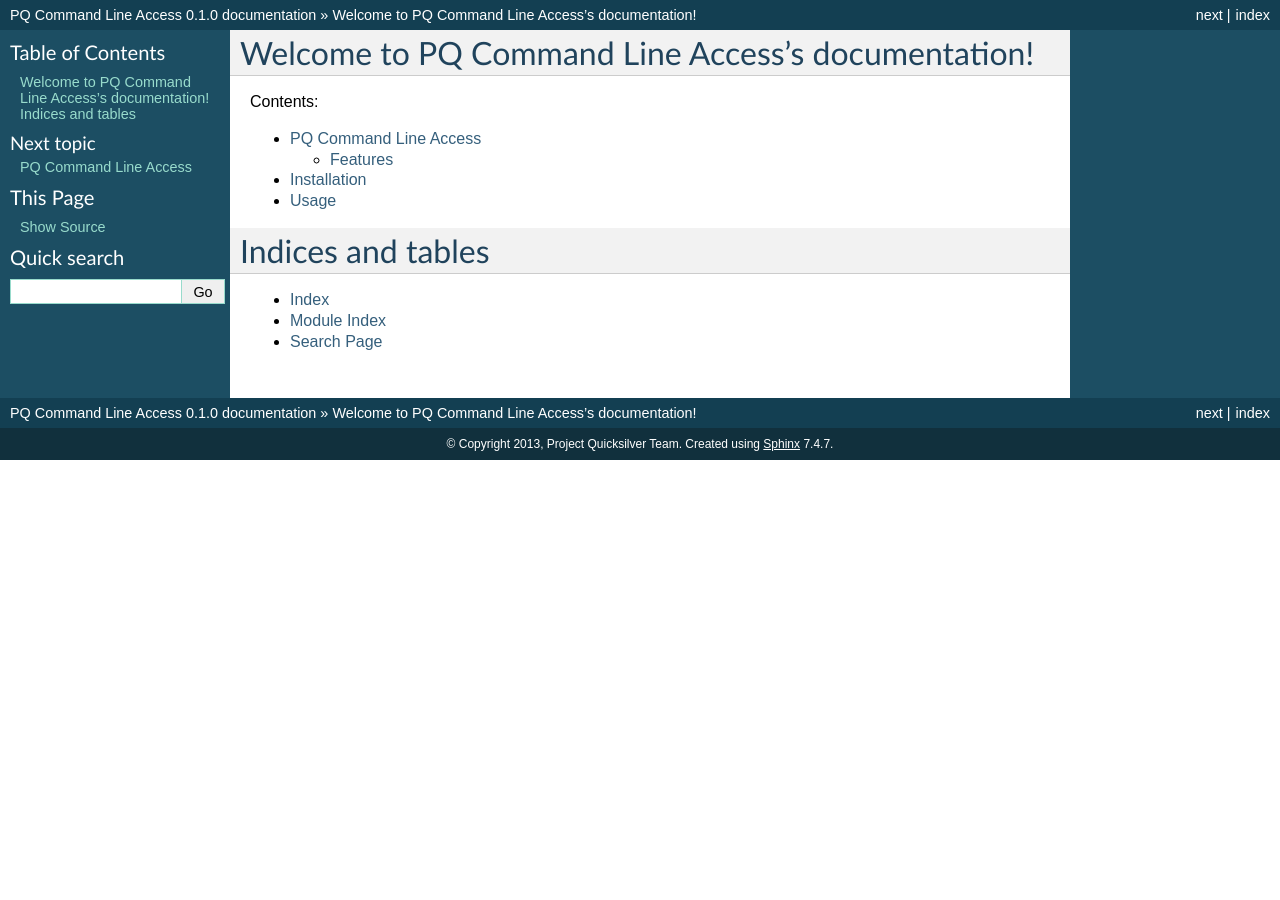
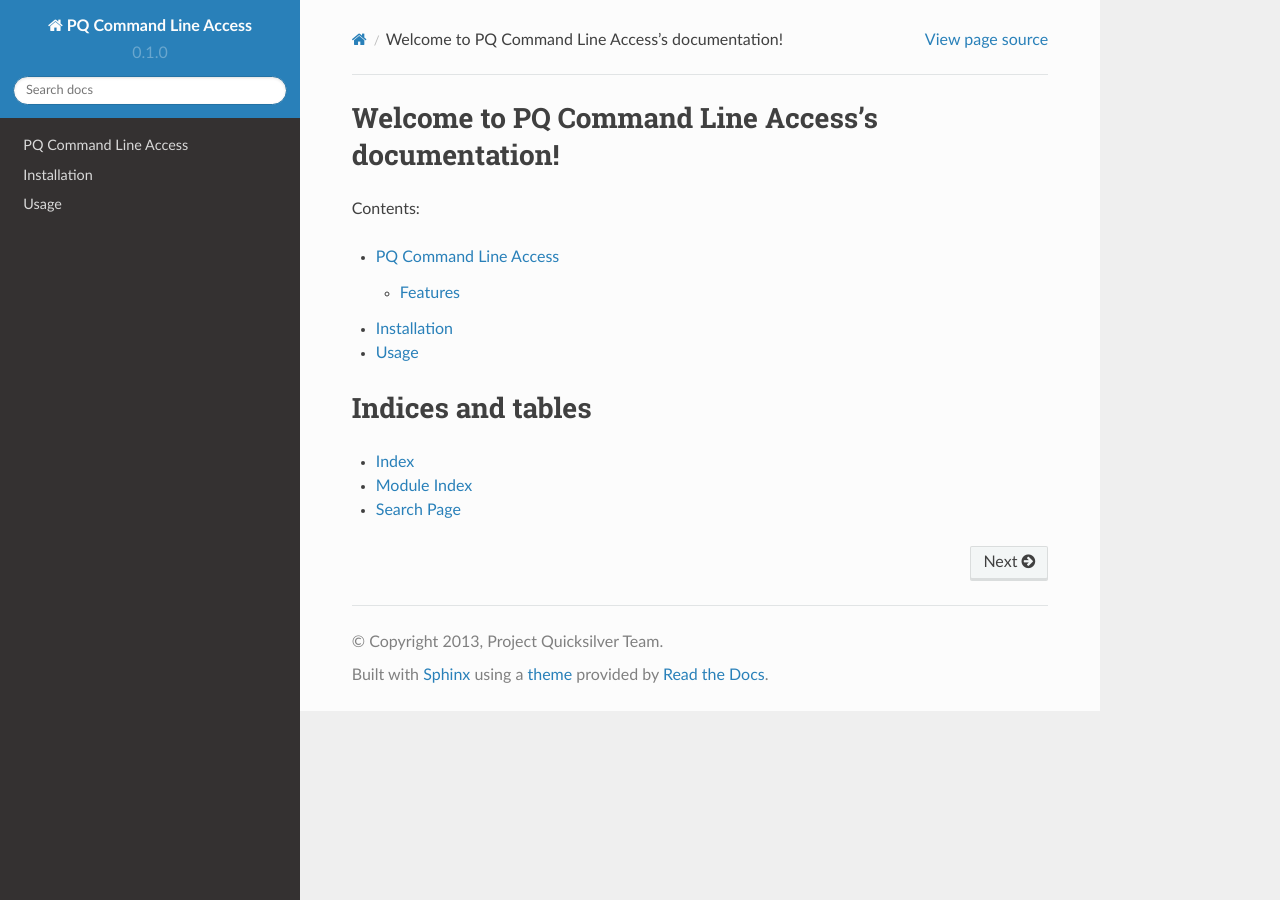
Before and after one commit to gwenblum/steelscript-cmdline, a Sphinx documentation site: the page built from docs/index.rst, in a window 1280 px wide. Built offline with Sphinx 7.4.7 and the Read the Docs theme 2.0.0, drawn with Linux system fonts in a browser that asks for light colours; some of the changed lines change nothing that is shown.

Commit message:
[Docs] Make doc generation nicer
Align makefiles so that make docs at top level and make html in
docs dir do the same things. Same with make clean. Also use
rtd theme and autogenerate module docs.

ReviewId: 99584
BugId: 164060

```diff
--- a/docs/conf.py
+++ b/docs/conf.py
@@ -37,7 +37,20 @@
 
 # Add any Sphinx extension module names here, as strings. They can be extensions
 # coming with Sphinx (named 'sphinx.ext.*') or your custom ones.
-extensions = ['sphinx.ext.autodoc', 'sphinx.ext.viewcode']
+extensions = [
+    'sphinx.ext.autodoc',
+    'sphinx.ext.viewcode',
+    'auto_api_summary.auto_api_summary'
+    ]
+
+# package for autosummary to document
+autosummary_package = 'pq_cmdline'
+
+# Output directory for generated files from autosummary
+autosummary_outdir = '_apidoc'
+
+# generate a module index
+autosummary_generate = True
 
 # Add any paths that contain templates here, relative to this directory.
 templates_path = ['_templates']
@@ -106,7 +119,20 @@
 
 # The theme to use for HTML and HTML Help pages.  See the documentation for
 # a list of builtin themes.
-html_theme = 'default'
+
+# this from README for sphinx_rtd_theme
+# on_rtd is whether we are on readthedocs.org, this line of code grabbed from
+# docs.readthedocs.org
+on_rtd = os.environ.get('READTHEDOCS', None) == 'True'
+
+if not on_rtd:  # only import and set the theme if we're building docs locally
+    try:
+        import sphinx_rtd_theme
+        html_theme = 'sphinx_rtd_theme'
+        html_theme_path = [sphinx_rtd_theme.get_html_theme_path()]
+    except ImportError:
+        html_theme = 'default'
+# otherwise, readthedocs.org uses their theme by default, so no need to specify
 
 # Theme options are theme-specific and customize the look and feel of a theme
 # further.  For a list of options available for each theme, see the
```
Also changed, not shown: 3 other files.
